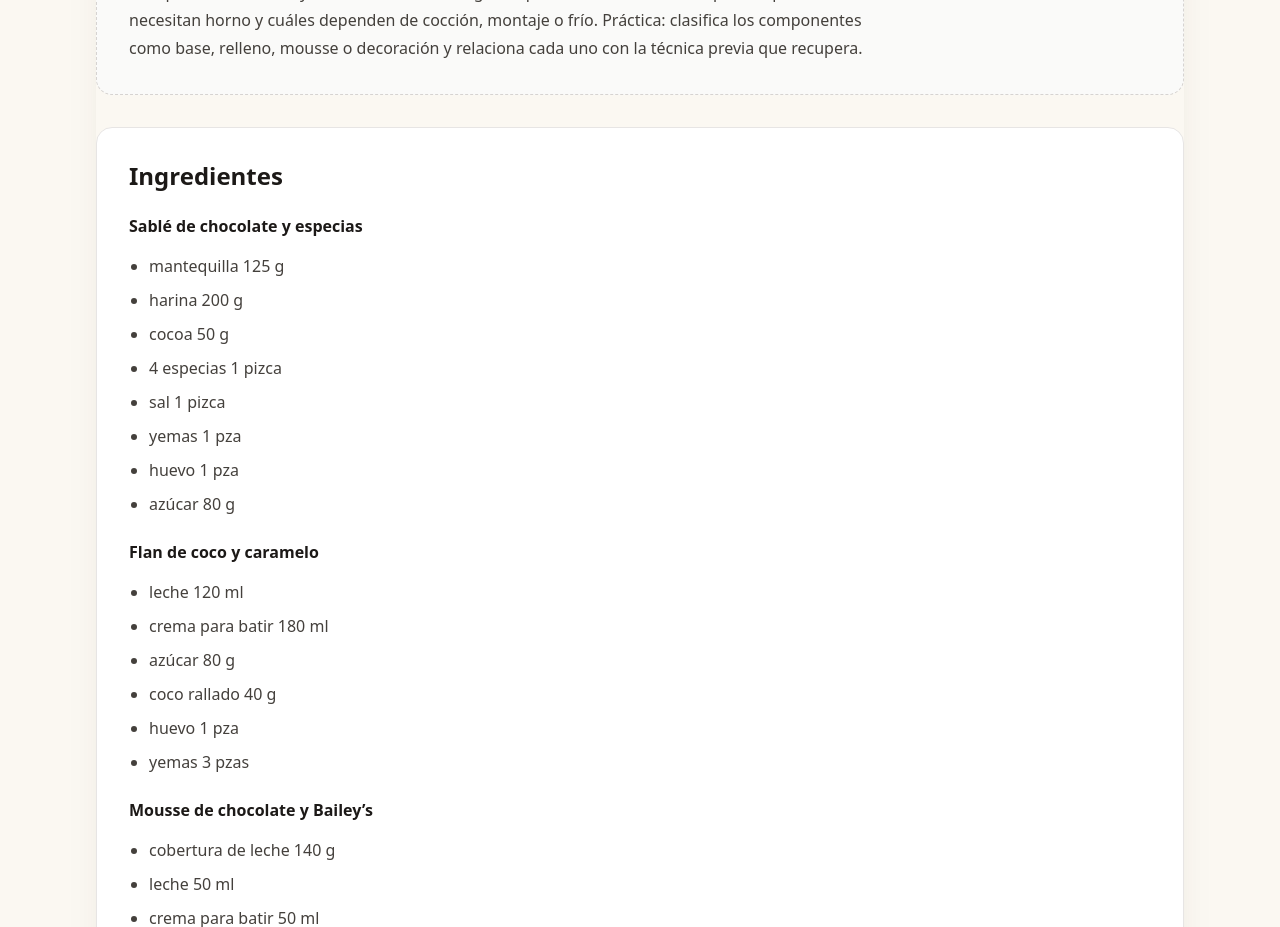
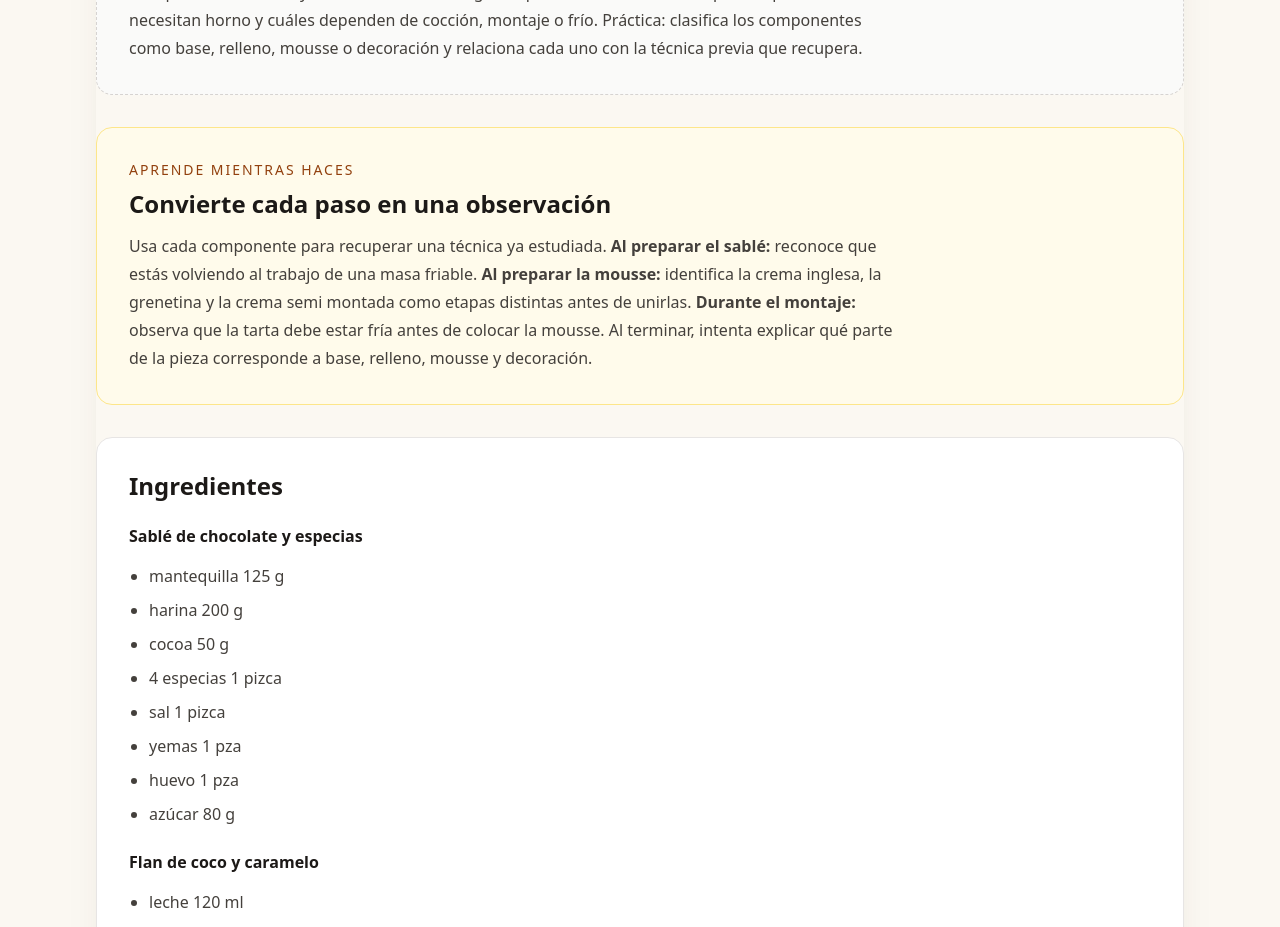
Before and after one commit to Drworm82/CursoPanadero, a Next.js app: page /leccion-tarta-coco-mousse-baileys in a window 1280 px wide. Shown: the part 800-1727 px from the top of the page. Built offline with nearby package versions, Linux system fonts and the light colour scheme; no server answers.

Commit message:
Mejorar aprendizaje durante la receta en pages/leccion-tarta-coco-mousse-baileys.js

```diff
--- a/pages/leccion-tarta-coco-mousse-baileys.js
+++ b/pages/leccion-tarta-coco-mousse-baileys.js
@@ -9,6 +9,7 @@ export default function LessonPage() {
         <section className="rounded-2xl bg-amber-50 p-6 sm:p-8"><p className="text-sm font-medium uppercase tracking-[0.14em] text-amber-700">Objetivo del aprendizaje</p><p className="mt-3 max-w-3xl leading-7 text-stone-700">El alumno aplicara técnicas antes vistas, para la confección de tartas contemporáneas.</p></section>
 <section className="rounded-2xl border border-stone-200 bg-white p-6 sm:p-8"><p className="text-sm font-medium uppercase tracking-[0.14em] text-amber-700">Idea central</p><h2 className="mt-2 text-2xl font-semibold text-stone-900">Separar componentes para entender el montaje</h2><p className="mt-3 max-w-3xl leading-7 text-stone-700">La tarta reúne sable de chocolate y especias, flan de coco, mousse y tejas. Cada componente usa una técnica diferente y después se integra en una misma preparación.</p></section>
 <section className="rounded-2xl border border-dashed border-stone-300 bg-stone-50 p-6 sm:p-8"><p className="text-sm font-medium uppercase tracking-[0.14em] text-amber-800">Observa y practica</p><h2 className="mt-2 text-2xl font-semibold text-stone-900">Antes de repetir la receta, explica su estructura</h2><p className="mt-3 max-w-3xl leading-7 text-stone-700">Recupera masas sable y mousses. Antes de seguir el procedimiento, clasifica qué componentes necesitan horno y cuáles dependen de cocción, montaje o frío. Práctica: clasifica los componentes como base, relleno, mousse o decoración y relaciona cada uno con la técnica previa que recupera.</p></section>
+<section className="rounded-2xl border border-amber-200 bg-amber-50 p-6 sm:p-8"><p className="text-sm font-medium uppercase tracking-[0.14em] text-amber-800">Aprende mientras haces</p><h2 className="mt-2 text-2xl font-semibold text-stone-900">Convierte cada paso en una observación</h2><p className="mt-3 max-w-3xl leading-7 text-stone-700">Usa cada componente para recuperar una técnica ya estudiada. <strong>Al preparar el sablé:</strong> reconoce que estás volviendo al trabajo de una masa friable. <strong>Al preparar la mousse:</strong> identifica la crema inglesa, la grenetina y la crema semi montada como etapas distintas antes de unirlas. <strong>Durante el montaje:</strong> observa que la tarta debe estar fría antes de colocar la mousse. Al terminar, intenta explicar qué parte de la pieza corresponde a base, relleno, mousse y decoración.</p></section>
 
         <section className="rounded-2xl border border-stone-200 bg-white p-6 sm:p-8">
           <h2 className="text-2xl font-semibold text-stone-900">Ingredientes</h2>
```
